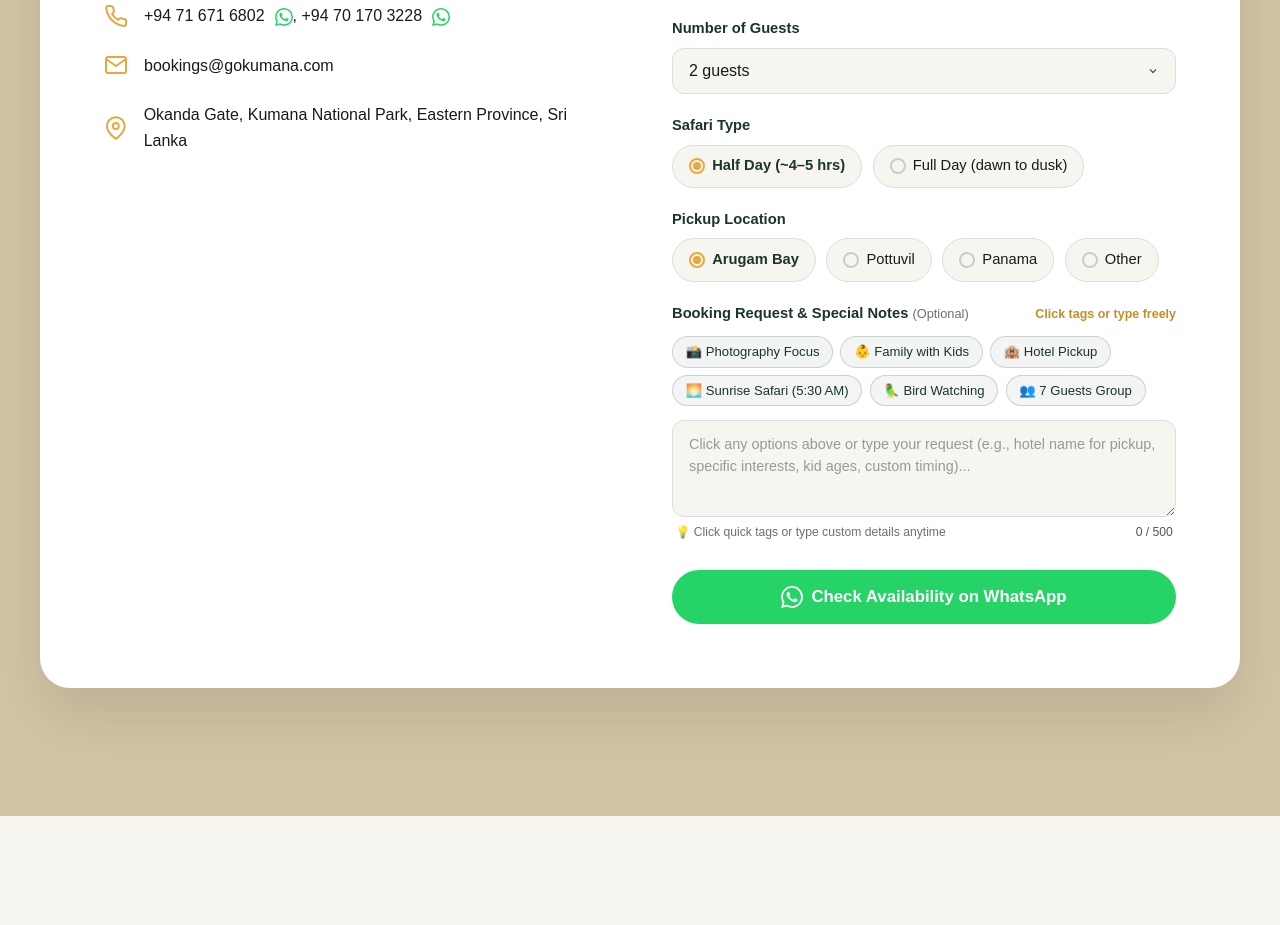
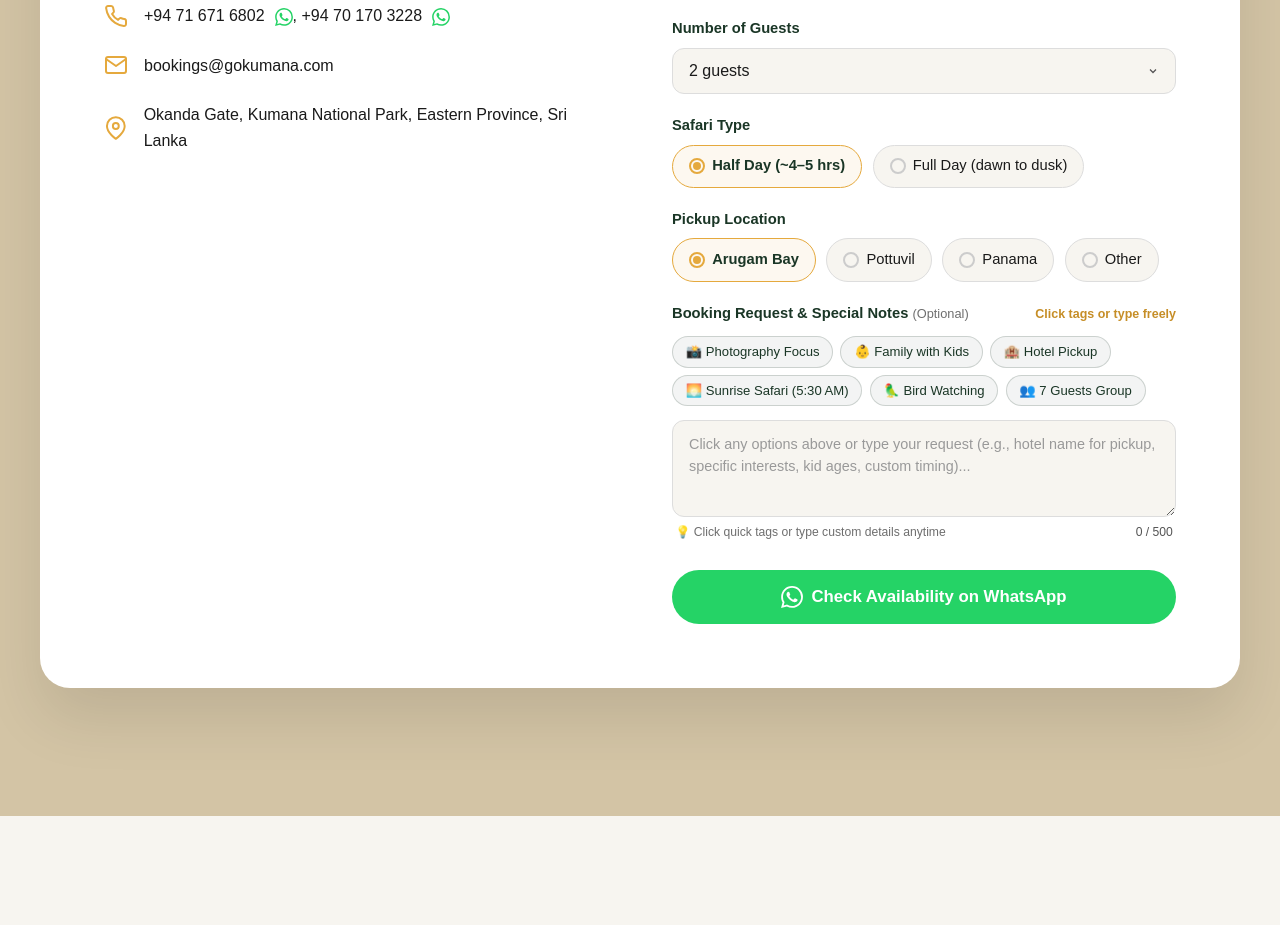
Before and after one commit to zeexz/kumana-safari-web, a plain HTML site: page index.html in a window 1280 px wide. Shown: the part 7521-8446 px from the top of the page. Drawn offline with Linux system fonts and the light colour scheme; a web font is replaced by a local one.

Commit message:
Bold selected radio options and keep unselected options normal weight

```diff
--- a/script.js
+++ b/script.js
@@ -275,9 +275,27 @@ document.addEventListener('DOMContentLoaded', () => {
     const bookingNotes = document.getElementById('booking-notes');
     const bookingNotesCounter = document.getElementById('bookingNotesCounter');
     const quickChips = document.querySelectorAll('#bookingQuickChips .quick-chip');
+    const allRadioInputs = document.querySelectorAll('.radio-group input[type="radio"]');
     const pickupRadios = document.querySelectorAll('input[name="pickup"]');
     const otherPickupWrapper = document.getElementById('otherPickupWrapper');
     const otherPickupInput = document.getElementById('booking-other-pickup');
+
+    // Sync bold state on chosen radio labels, normal on unselected
+    const syncRadioLabels = () => {
+        allRadioInputs.forEach(radio => {
+            const label = radio.closest('.radio-label');
+            if (label) {
+                label.classList.toggle('is-checked', radio.checked);
+            }
+        });
+    };
+
+    if (allRadioInputs.length) {
+        allRadioInputs.forEach(radio => {
+            radio.addEventListener('change', syncRadioLabels);
+        });
+        syncRadioLabels();
+    }
 
     const updateOtherPickupVisibility = (focusInput = false) => {
         if (!otherPickupWrapper) return;
--- a/style.css
+++ b/style.css
@@ -2132,7 +2132,7 @@ input[type="number"]::-webkit-inner-spin-button {
     align-items: center;
     gap: 0.45rem;
     font-size: 0.92rem;
-    font-weight: 500;
+    font-weight: 400;
     color: var(--text-dark);
     cursor: pointer;
     padding: 0.55rem 1rem;
@@ -2178,6 +2178,13 @@ input[type="number"]::-webkit-inner-spin-button {
 
 .radio-label input[type="radio"]:checked + .radio-custom::after {
     background: var(--secondary);
+}
+
+.radio-label:has(input[type="radio"]:checked),
+.radio-label.is-checked {
+    font-weight: 600;
+    border-color: var(--secondary);
+    background: rgba(229, 169, 61, 0.08);
 }
 
 .other-pickup-wrapper {
```
